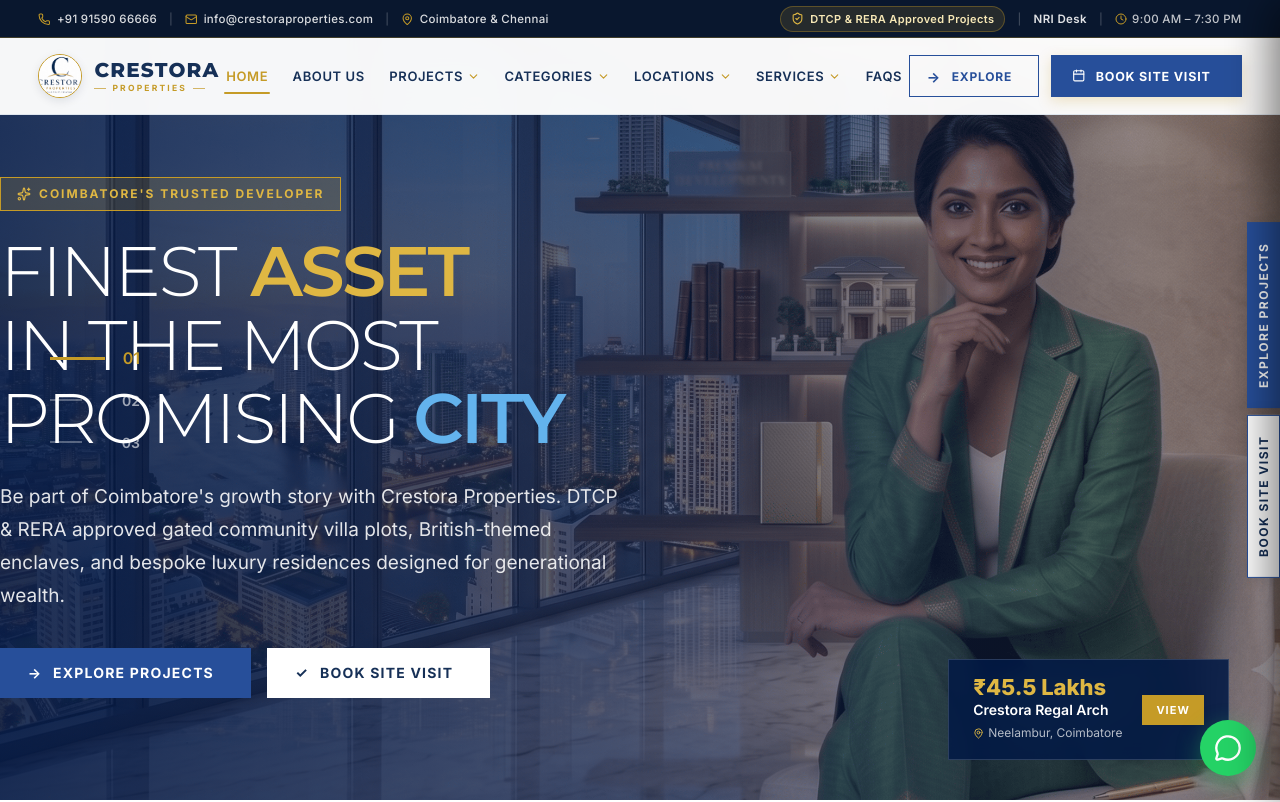
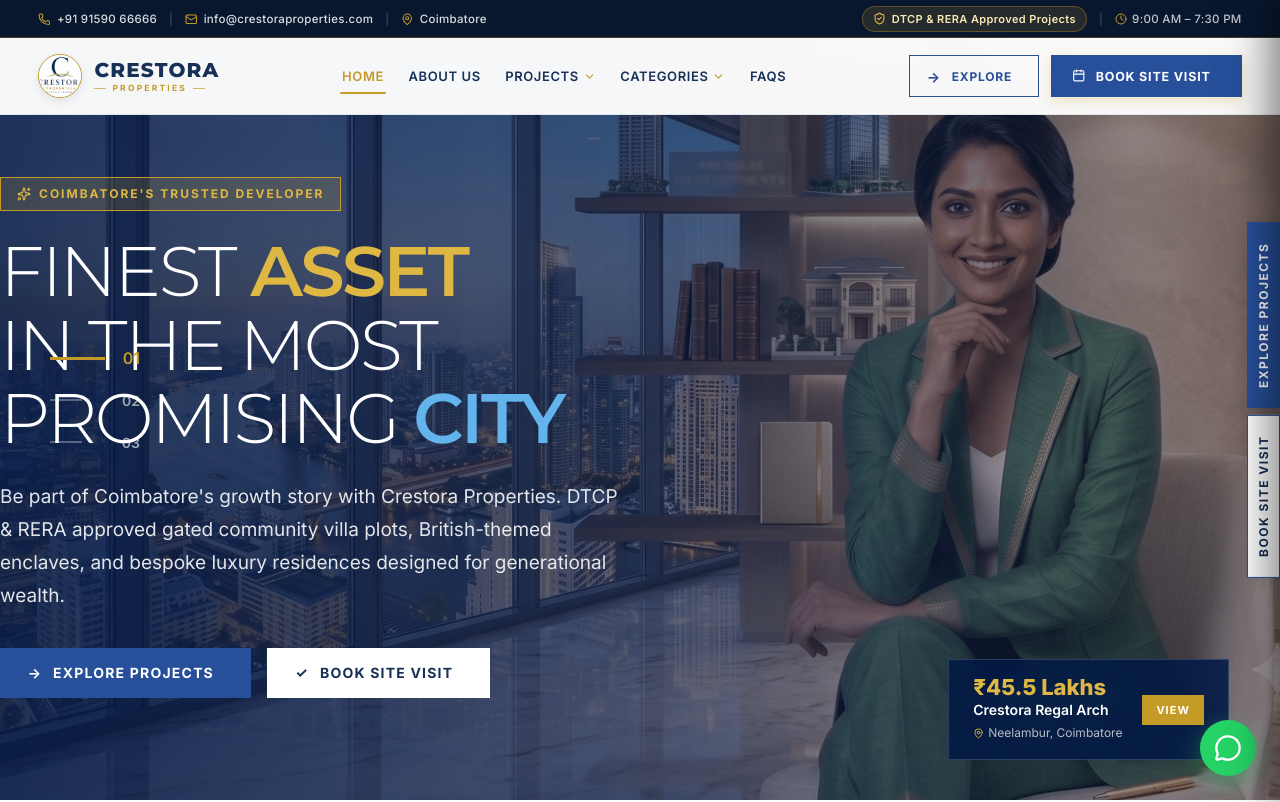
Before and after one commit to VELRK/crestora-, a React (Vite) app: page / in a window 1280 px wide. Shown: the top 802 px of the page. Built offline with nearby package versions, Linux system fonts and the light colour scheme.

Commit message:
header fixed

```diff
--- a/src/components/common/Header.jsx
+++ b/src/components/common/Header.jsx
@@ -60,7 +60,7 @@
             <span className="topbar-separator d-none-tablet">|</span>
             <div className="topbar-item d-none-tablet">
               <MapPin size={12.5} className="topbar-icon" />
-              <span>Coimbatore &amp; Chennai</span>
+              <span>Coimbatore</span>
             </div>
           </div>
 
@@ -69,21 +69,6 @@
               <ShieldCheck size={13} className="topbar-icon-gold" />
               <span>DTCP &amp; RERA Approved Projects</span>
             </div>
-            <span className="topbar-separator">|</span>
-            <button
-              type="button"
-              className="topbar-link-btn"
-              onClick={() => {
-                onNavigate && onNavigate("home");
-                setTimeout(() => {
-                  document
-                    .getElementById("nri-benefits-section")
-                    ?.scrollIntoView({ behavior: "smooth" });
-                }, 100);
-              }}
-            >
-              NRI Desk
-            </button>
             <span className="topbar-separator d-none-mobile">|</span>
             <span className="topbar-hours d-none-mobile">
               <Clock size={12} className="topbar-icon" /> 9:00 AM – 7:30 PM
@@ -270,8 +255,8 @@
             </div>
 
             {/* Locations Dropdown */}
-            <div className="nav-link-item">
-              <button
+            {/* <div className="nav-link-item"> */}
+            {/* <button
               type="button"
               className="nav-link-btn"
               onClick={() => {
@@ -346,11 +331,11 @@
               >
                 Chennai (OMR Corridor)
               </a>
-              </div>
-            </div>
+            </div> */}
+            {/* </div> */}
 
             {/* Services Dropdown */}
-            <div className="nav-link-item">
+            {/* <div className="nav-link-item">
               <button
                 type="button"
                 className="nav-link-btn"
@@ -397,7 +382,7 @@
                   Crestora for NRI
                 </a>
               </div>
-            </div>
+            </div> */}
 
             <div className="nav-link-item">
               <button
```
Lines whose indentation alone changed are shown as unchanged.
